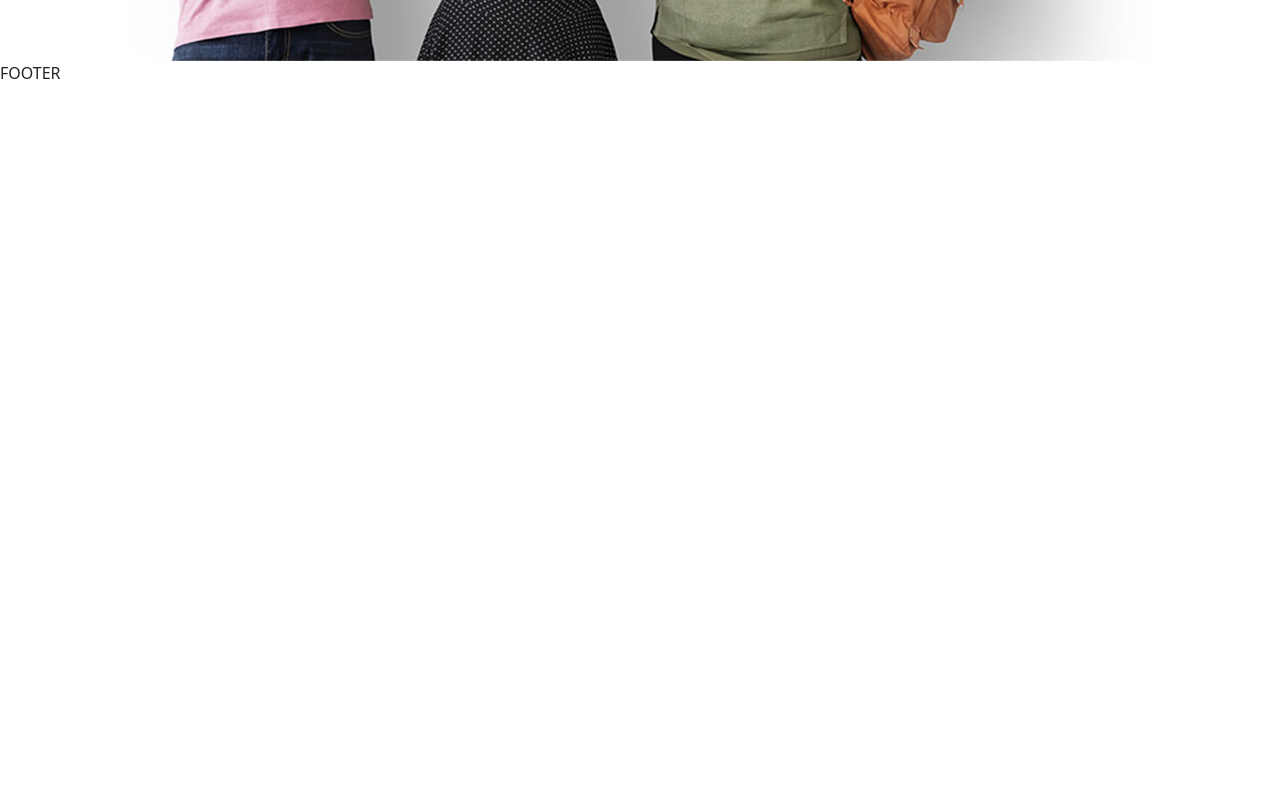
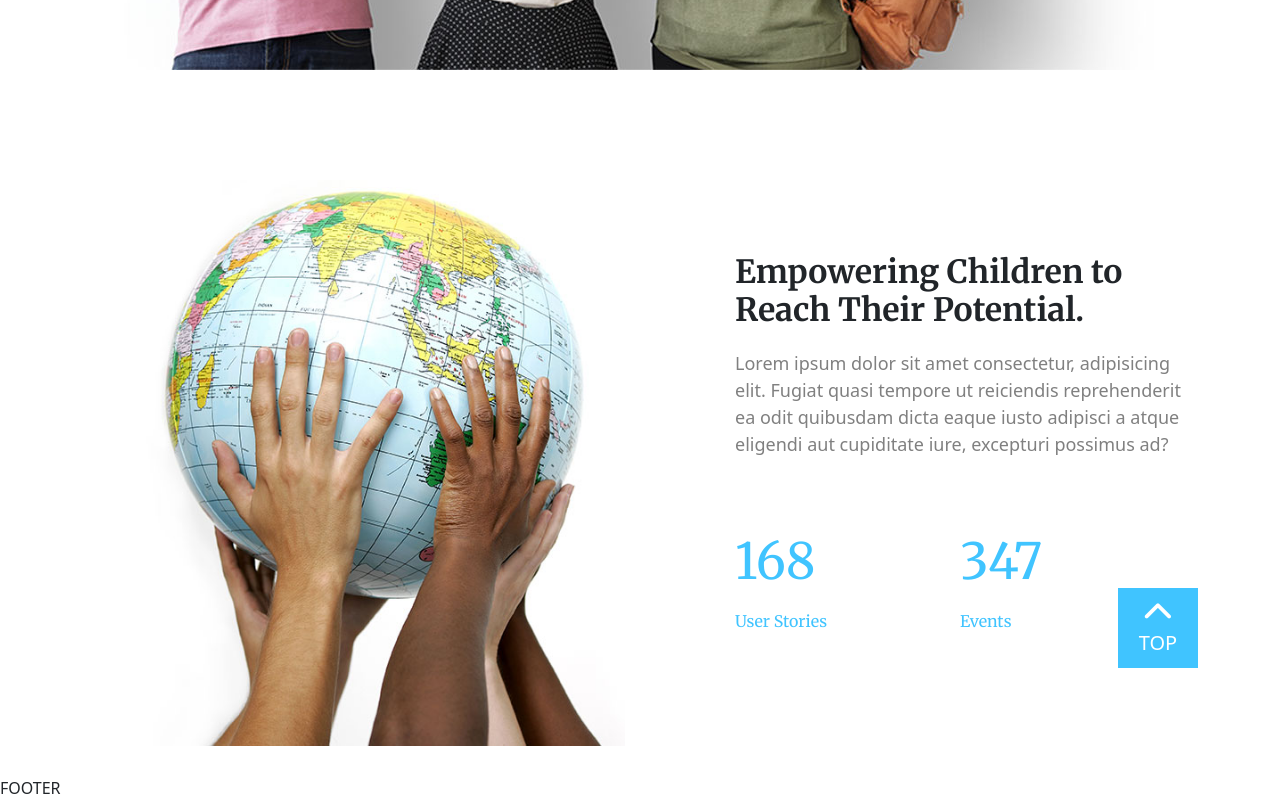
Before and after one commit to GiuliaSardell/proj-html-vuejs, a Vue app: page / in a window 1280 px wide. Shown: the part 1999-2799 px from the top of the page. Before the commit the page ends 2084 px from the top, so only its background shows below. Built offline with nearby package versions, Linux system fonts and the light colour scheme.

Commit message:
section 2

```diff
--- a/src/components/Header.vue
+++ b/src/components/Header.vue
@@ -61,7 +61,6 @@ header{
   background-blend-mode: darken;
   background-position: bottom;
   @include background-cover;
-  // height: 800px;
 
     .container{
       @include center (justify);
--- a/src/components/Main.vue
+++ b/src/components/Main.vue
@@ -1,21 +1,24 @@
 <template>
   <main>
     <Subject />
-    <Section />
+    <SectionRow />
+    <SectionColumn />
   </main>
 </template>
 
 <script>
 
 import Subject from './Subject.vue';
-import Section from './Section.vue';
+import SectionRow from './SectionRow.vue';
+import SectionColumn from './SectionColumn.vue';
 
 
 export default {
   name: 'Main',
   components:{
     Subject,
-    Section
+    SectionRow,
+    SectionColumn,
   }
 }
 </script>
--- /dev/null
+++ b/src/components/SectionColumn.vue
@@ -0,0 +1,98 @@
+<template>
+  <div class="container">
+
+    <div class="section">
+
+      <div class="left-flex">
+        <img src="../assets/img/h1-img-8.jpg" alt="">
+      </div>
+
+      <div class="right-flex">
+        <h2>
+          Empowering Children to Reach Their Potential.
+        </h2>
+        <p>Lorem ipsum dolor sit amet consectetur, adipisicing elit. Fugiat quasi tempore ut reiciendis reprehenderit ea odit quibusdam dicta eaque iusto adipisci a atque eligendi aut cupiditate iure, excepturi possimus ad?</p>
+
+        <div class="container-number">
+          <div>
+            <span class="number">168</span>
+            <span>User Stories</span>
+          </div>
+          <div>
+            <span class="number">347</span>
+            <span>Events</span>
+          </div>
+        </div>
+
+      </div>
+
+      <div class="top">
+        <a href="#">
+          <i class="fas fa-chevron-up"></i>
+          <span>TOP</span>
+        </a>
+      </div>
+
+
+    </div>
+
+
+
+  </div>
+
+</template>
+
+<script>
+export default {
+name: 'SectionColumn'
+}
+</script>
+
+<style lang="scss">
+@import '../assets/style/vars.scss';
+@import '../assets/style/mixins.scss';
+
+.section{
+  @include center;
+  margin-top: 80px;
+  position: relative;
+
+  .left-flex{
+    width: 500px ;
+    margin: 30px !important;
+    img{
+      width: 100%;
+    }
+  }
+
+  .right-flex{
+    margin-left: 80px;
+    width: 450px;
+
+  }
+  .container-number{
+    display: flex;
+    font-family: $title-font;
+    color: $primary-color;
+    div{
+      width: 50%;
+      padding: 40px 0;
+    }
+    .number{
+      margin: 10px 0;
+      font-size: 50px;
+      display: block;
+    }
+  }
+
+  .top{
+    position: absolute;
+    bottom: 0;
+  }
+
+
+}
+
+
+
+</style>
--- a/src/components/Section.vue
+++ b/src/components/SectionRow.vue
@@ -2,15 +2,18 @@
   <div class="container">
 
     <h2>The Trusted Name for In-Home Tutoring.</h2>
-    <span>Lorem ipsum dolor sit amet consectetur, adipisicing elit. Sunt quo impedit excepturi inventore id exercitationem voluptates omnis, consectetur dicta fuga. Lorem ipsum, dolor sit amet consectetur adipisicing elit. Ipsa, sed. Lorem ipsum dolor sit, amet consectetur adipisicing elit. Rerum, voluptatibus?</span>
+    <p>Lorem ipsum dolor sit amet consectetur, adipisicing elit. Sunt quo impedit excepturi inventore id exercitationem voluptates omnis, consectetur dicta fuga. Lorem ipsum, dolor sit amet consectetur adipisicing elit. Ipsa, sed. Lorem ipsum dolor sit, amet consectetur adipisicing elit. Rerum, voluptatibus?</p>
     <a class="link-blue" href="#">Learn more</a>
 
 
     <img src="../assets/img/h5-img-1.jpg" alt="img">
 
     <div class="top">
-      <i class="fas fa-chevron-up"></i>
-      <span>TOP</span>
+      <a href="#">
+        <i class="fas fa-chevron-up"></i>
+        <span>TOP</span>
+      </a>
+
     </div>
 
 
@@ -28,8 +31,6 @@ export default {
 @import '../assets/style/mixins.scss';
 
 .container{
-  // @include center;
-  // flex-direction: column;
   position: relative;
 
   h2{
@@ -37,6 +38,10 @@ export default {
     font-family: $title-font;
     font-weight: bold !important;
     margin-bottom: 20px !important;
+  }
+  p{
+    font-size: 18px;
+    color: grey;
   }
   .link-blue{
     margin: 25px 0;
@@ -69,6 +74,18 @@ export default {
     &:hover{
       color: darken($primary-color, 20% )!important;
     }
+
+    a{
+      text-decoration: none;
+      text-align: center;
+      color:white;
+      &:hover{
+      color: darken($primary-color, 20% )!important;
+      transition: all 0.3s;
+    }
+    }
+
+
   }
 }
 
```
